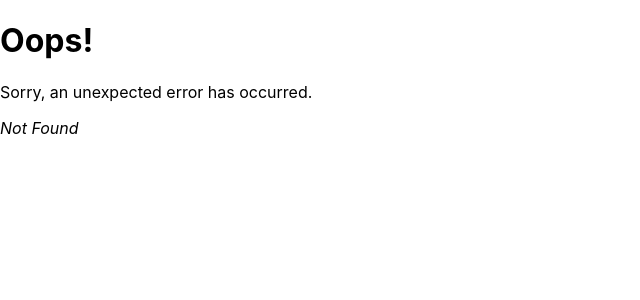
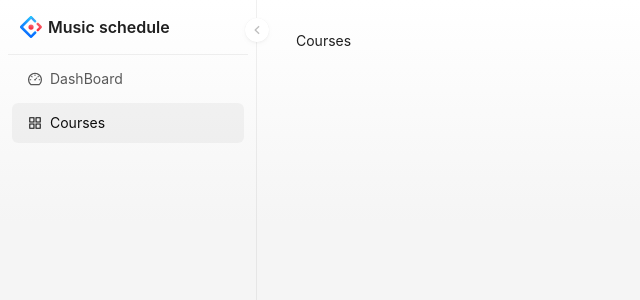
Before and after one commit to quangchien0212/music-schedule, a React (Vite) app in the folder react_app/: page /courses in a window 1280 px wide. Before the commit this address had no page. Shown: the top 300 px of the page, without its empty margins (0-640 px from the left). Built offline with nearby package versions, Linux system fonts and the light colour scheme.

Commit message:
Default Layout

```diff
--- /dev/null
+++ b/react_app/src/layouts/Sidebar.tsx
@@ -0,0 +1,29 @@
+import { Menu, MenuProps, theme } from 'antd'
+import Sider from 'antd/es/layout/Sider'
+import React from 'react'
+import { DashboardOutlined } from '@ant-design/icons'
+
+const menuItems: MenuProps['items'] = [
+  {
+    icon: <DashboardOutlined />,
+    key: 'dashboard',
+    label: 'Dashboard',
+  }
+]
+
+
+type Props = {} & React.HTMLAttributes<HTMLDivElement>
+
+const Sidebar: React.FC<Props> = (props) => {
+  const {
+    token: { colorBgContainer },
+  } = theme.useToken()
+
+  return (
+    <Sider style={{ background: colorBgContainer }} width={250} {...props}>
+      <Menu mode='inline' style={{ height: '100%' }} items={menuItems} />
+    </Sider>
+  )
+}
+
+export default Sidebar
--- /dev/null
+++ b/react_app/src/layouts/index.tsx
@@ -0,0 +1,62 @@
+import React from 'react'
+import { ProLayout, ProLayoutProps } from '@ant-design/pro-components'
+import { DashboardOutlined, AppstoreOutlined } from '@ant-design/icons'
+import { Link, useLocation } from 'react-router-dom'
+
+const route = {
+  path: '/',
+  routes: [
+    {
+      path: '/',
+      name: 'DashBoard',
+      icon: <DashboardOutlined />,
+    },
+    {
+      path: '/courses',
+      name: 'Courses',
+      icon: <AppstoreOutlined />,
+    },
+  ]
+}
+
+type Props = {
+  children: React.ReactNode
+} & ProLayoutProps
+
+const Defaultlayout: React.FC<Props> = (props) => {
+  const { children, ...rest } = props
+  const location = useLocation()
+
+  return (
+    <ProLayout
+      route={route}
+      title='Music schedule'
+      location={{pathname: location.pathname}}
+      pure={false}
+      menuItemRender={(item, dom) => {
+        return (
+          <div
+            style={{
+              display: 'flex',
+              alignItems: 'center',
+              gap: 8,
+            }}
+          >
+            {item.path ?
+              <Link to={item.path}>
+                {dom}
+              </Link>
+              :
+              dom
+            }
+          </div>
+        )
+      }}
+      {...rest}
+    >
+      {children}
+    </ProLayout>
+  )
+}
+
+export default Defaultlayout
--- /dev/null
+++ b/react_app/src/pages/Courses/Courses.tsx
@@ -0,0 +1,15 @@
+import React from 'react'
+import Defaultlayout from '~/layouts/index'
+
+type Props = {}
+
+const Courses: React.FC<Props> = (props) => {
+
+  return (
+    <Defaultlayout>
+      <div>Courses</div>
+    </Defaultlayout>
+  )
+}
+
+export default Courses
--- /dev/null
+++ b/react_app/src/pages/Courses/index.tsx
@@ -0,0 +1,3 @@
+import Courses from "./Courses";
+
+export default Courses
--- a/react_app/src/pages/Home/Home.tsx
+++ b/react_app/src/pages/DashBoard/Dashboard.tsx
@@ -1,5 +1,6 @@
 import React from 'react'
 import { gql, useQuery } from '@apollo/client'
+import Defaultlayout from '~/layouts/index'
 
 type Props = {}
 
@@ -12,7 +13,9 @@ const Home: React.FC<Props> = (props) => {
   const { data, loading } = useQuery(TEST_QUERY)
   console.log(data)
   return (
-    <div>Home</div>
+    <Defaultlayout>
+      <div>Dashboard</div>
+    </Defaultlayout>
   )
 }
 
--- /dev/null
+++ b/react_app/src/pages/DashBoard/index.tsx
@@ -0,0 +1,3 @@
+import Dashboard from "./Dashboard";
+
+export default Dashboard
--- a/react_app/src/pages/Home/index.tsx
+++ /dev/null
@@ -1,3 +0,0 @@
-import Home from "./Home";
-
-export default Home
--- a/react_app/src/routes.tsx
+++ b/react_app/src/routes.tsx
@@ -2,12 +2,18 @@ import { RouteObject } from "react-router-dom";
 import Login from './pages/Login/Login'
 import ErrorPage from './pages/ErrorPage'
 import Register from "./pages/Register";
-import Home from "./pages/Home";
+import Dashboard from "./pages/DashBoard";
+import Courses from "./pages/Courses";
 
 export const routes: RouteObject[]  = [
   {
     path: "/",
-    element: <Home />,
+    element: <Dashboard />,
+    errorElement: <ErrorPage />,
+  },
+  {
+    path: "/courses",
+    element: <Courses />,
     errorElement: <ErrorPage />,
   },
   {
```
